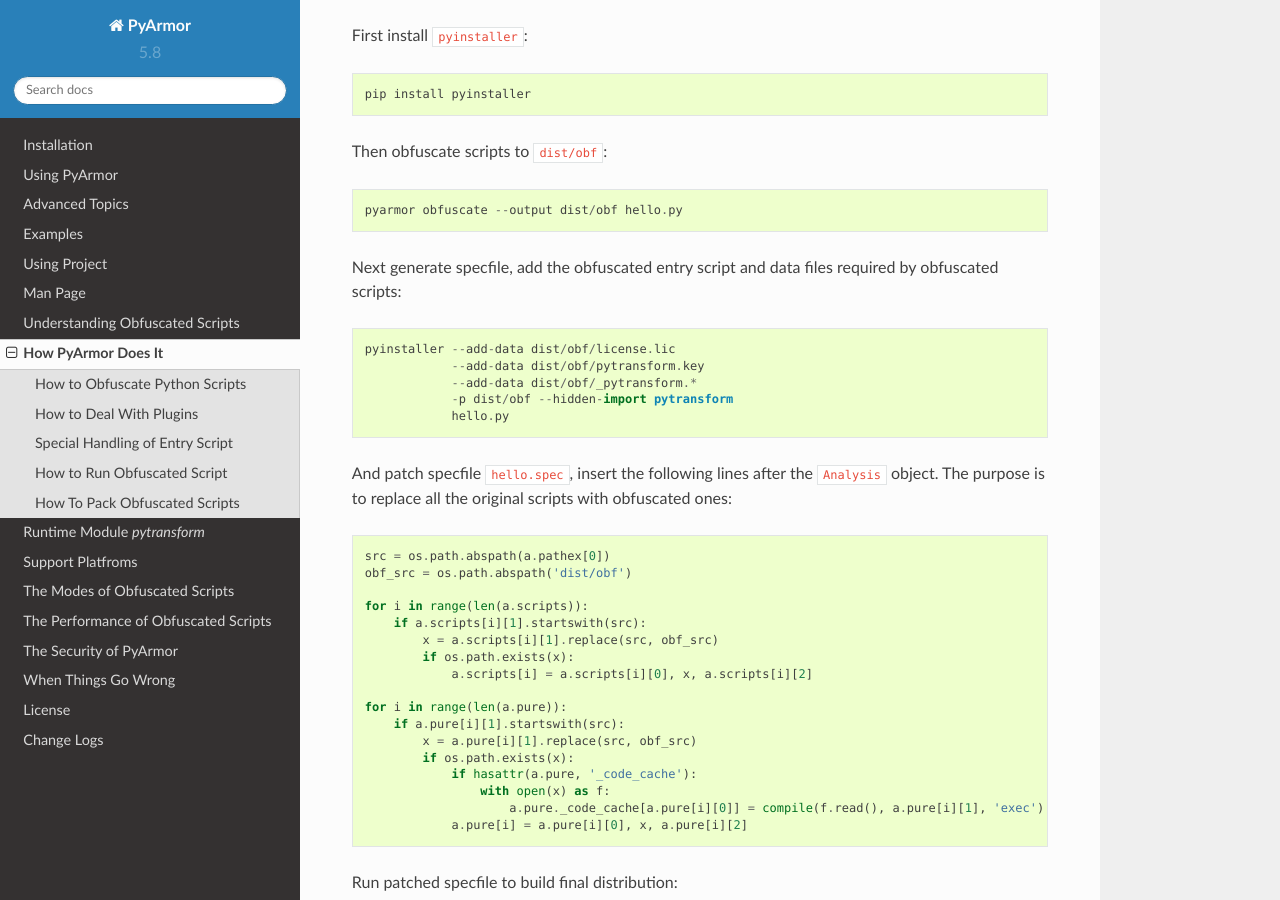
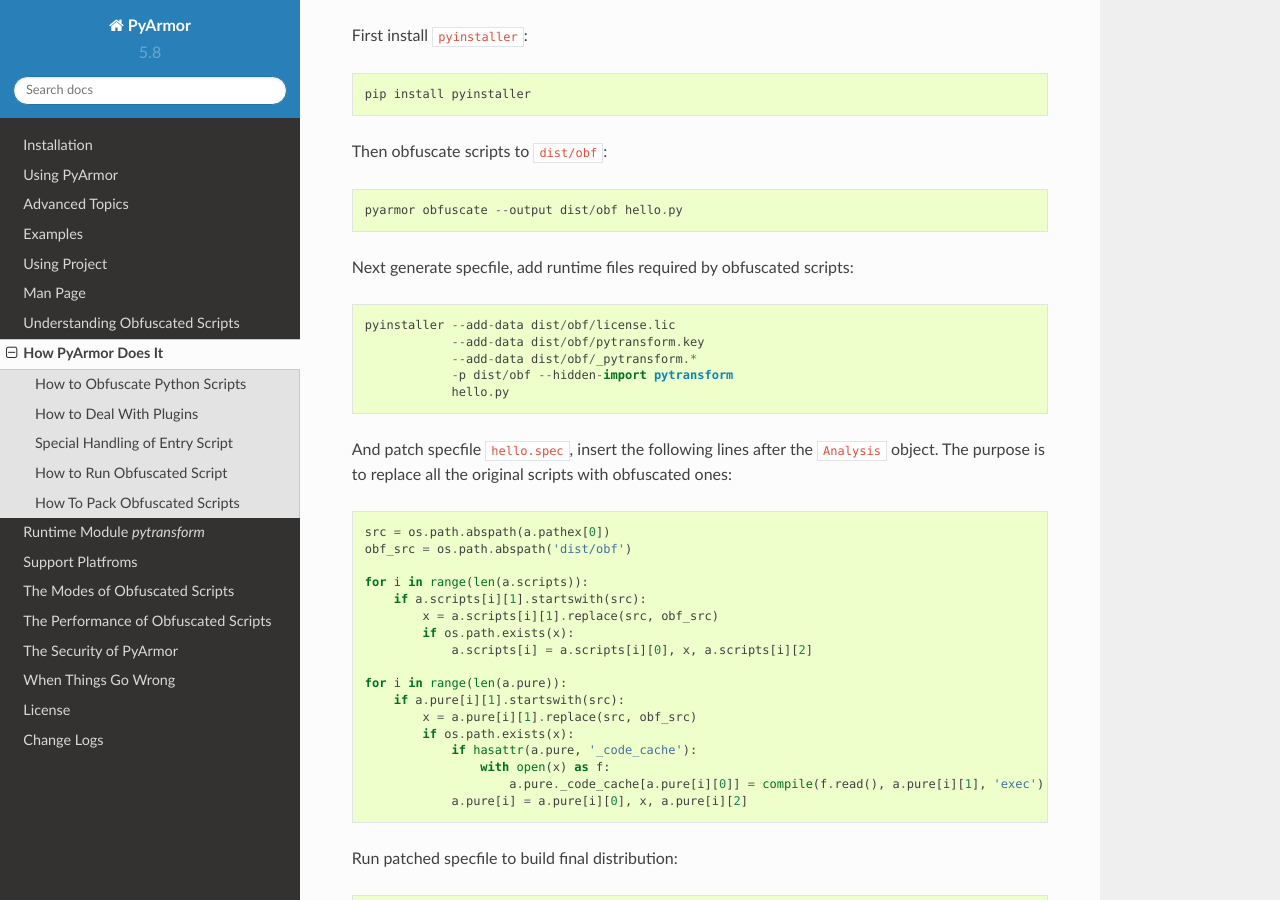
Before and after one commit to dashingsoft/pyarmor, a Sphinx documentation site: the page built from docs/how-to-do.rst, in a window 1280 px wide and 900 px high, scrolled down 7874 px. Built offline with Sphinx 7.4.7 and the Read the Docs theme 2.0.0, drawn with Linux system fonts in a browser that asks for light colours.

Commit message:
Refine doc

```diff
--- a/docs/how-to-do.rst
+++ b/docs/how-to-do.rst
@@ -383,8 +383,8 @@
 
     pyarmor obfuscate --output dist/obf hello.py
 
-Next generate specfile, add the obfuscated entry script and data files required
-by obfuscated scripts::
+Next generate specfile, add runtime files required by obfuscated
+scripts::
 
     pyinstaller --add-data dist/obf/license.lic
                 --add-data dist/obf/pytransform.key
```
